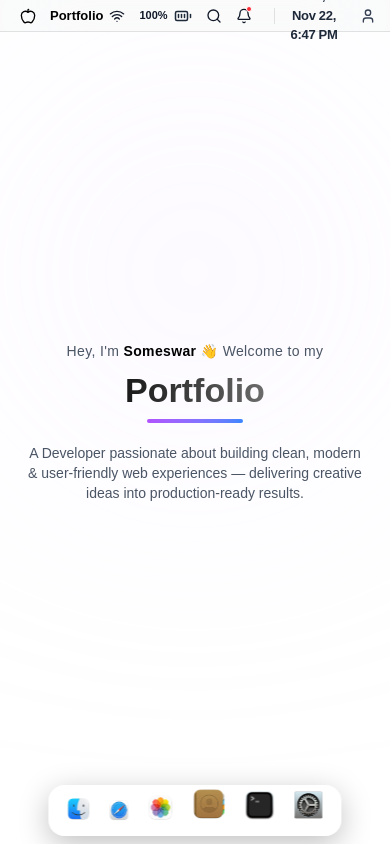
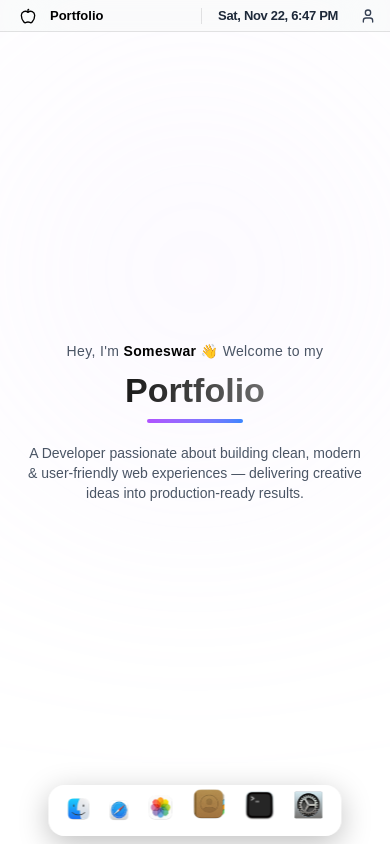
Before and after one commit to someswargorai/portfolio, a Next.js app: page / in a window 390 px wide. Built offline with nearby package versions, Linux system fonts and the light colour scheme; no server answers.

Commit message:
feat: responsive

```diff
--- a/app/components/Navbar.tsx
+++ b/app/components/Navbar.tsx
@@ -173,7 +173,7 @@ useEffect(() => {
 
         {/* Right Side */}
         <div className="flex items-center gap-1">
-          <div className="flex items-center gap-0.5 pr-2">
+          <div className="items-center gap-0.5 pr-2  hidden sm:flex">
 
             {/* Dynamic Wifi Icon */}
             {isWifiConnected && (
```
